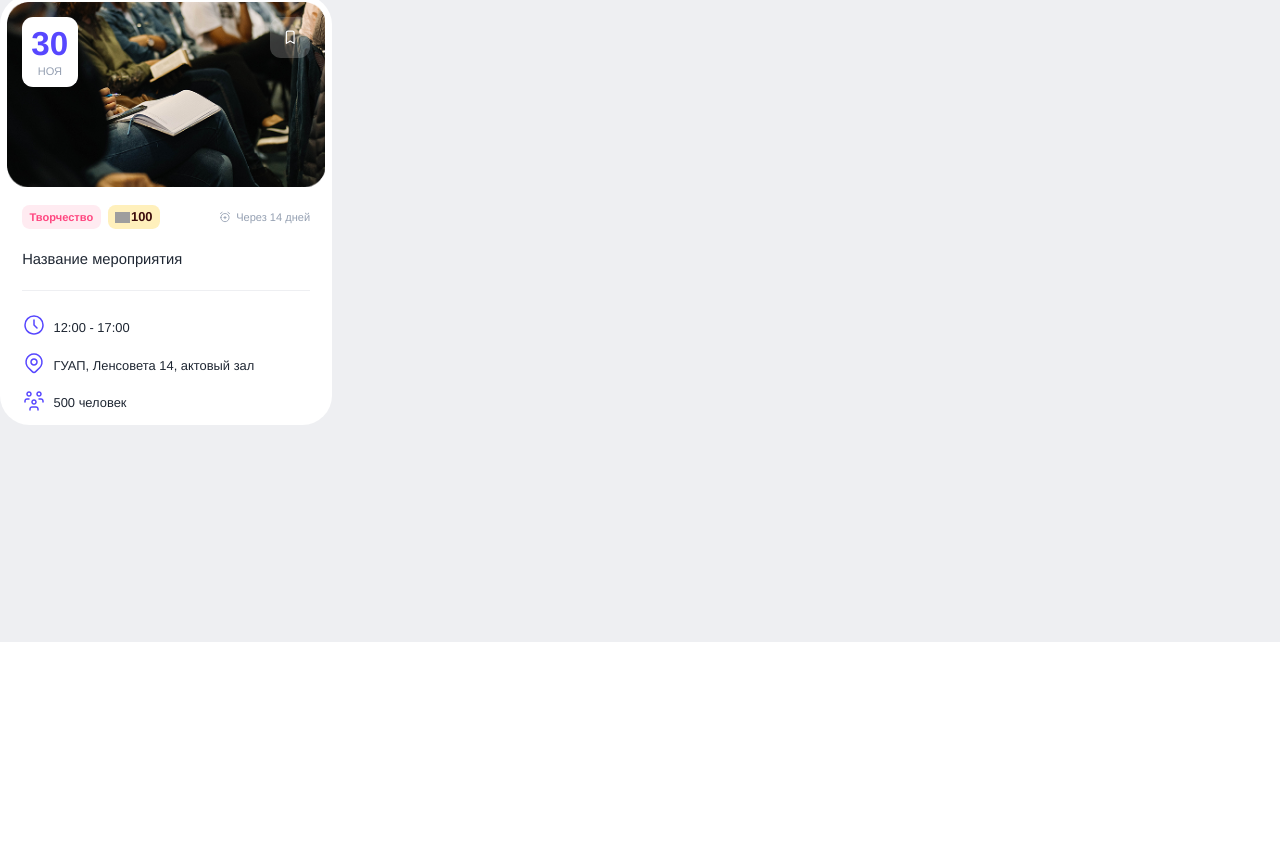
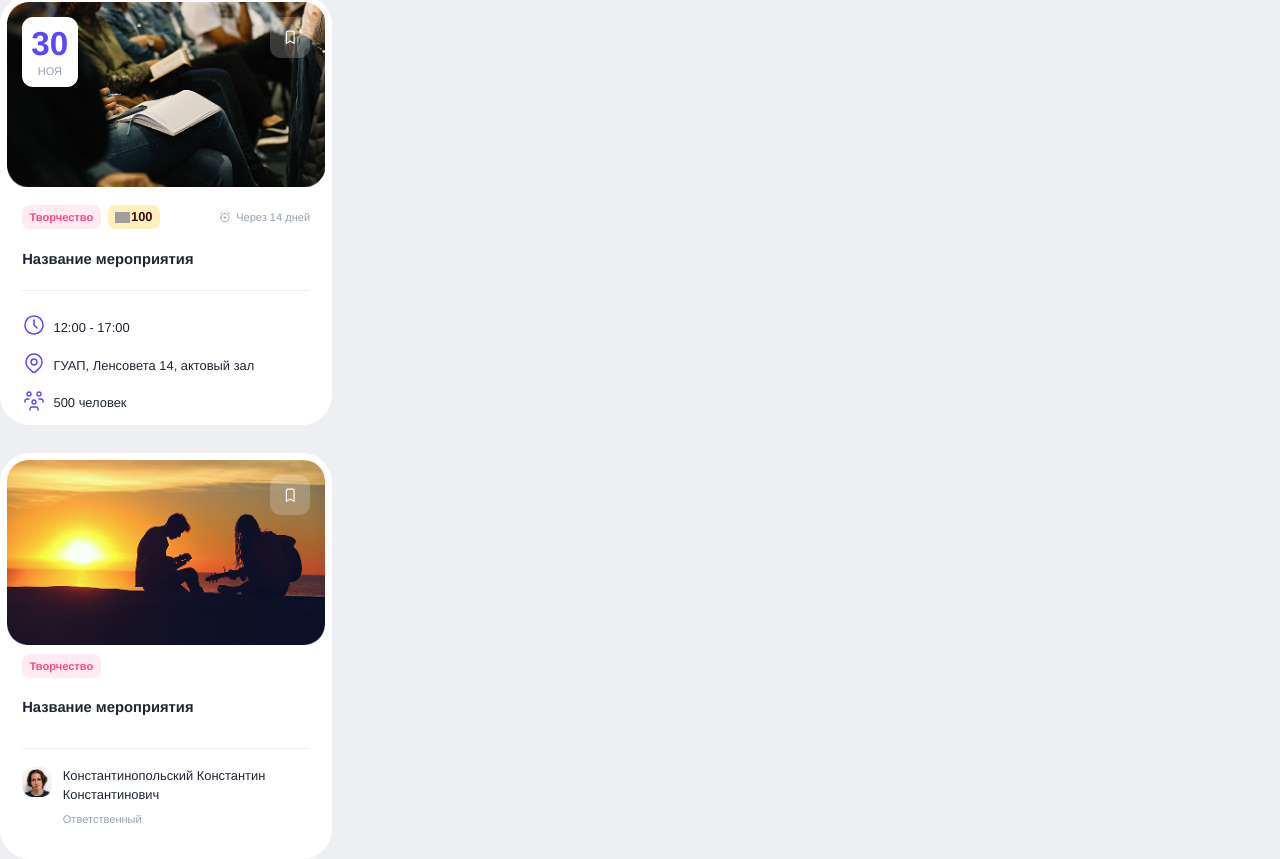
Before and after one commit to Aldiyar-B/Paraweb, a React (Vite) app: page / in a window 1280 px wide. Shown: the part 158-1017 px from the top of the page. Before the commit the page ends 800 px from the top, so only its background shows below. Built offline with nearby package versions, Linux system fonts and the light colour scheme; grey boxes are pictures that could not be loaded.

Commit message:
СommunitiesСard сделаны

```diff
--- a/src/style/components/EventCard/EventCard.module.scss
+++ b/src/style/components/EventCard/EventCard.module.scss
@@ -138,7 +138,9 @@
       color: var(--ultramarine-default-color);
     }
   }
-
+  h3 {
+    font-weight: bold;
+  }
   &__details {
     color: var(--text-color);
     font-weight: 400;
--- /dev/null
+++ b/src/style/components/СommunitiesСard/СommunitiesСard.jsx
@@ -0,0 +1,78 @@
+import PropTypes from 'prop-types';
+import React from 'react';
+import Button from '../../../components/Button/Button';
+import Tag from '../../../components/Tag/Tag';
+import styles from './СommunitiesСard.module.scss';
+
+const icons = import.meta.glob('../../../assets/svg/icons/*.svg', {
+  eager: true,
+  as: 'raw',
+});
+{
+  /* */
+}
+
+const getIcon = (iconName) => {
+  return (
+    icons[`../../../assets/svg/icons/${iconName}.svg`] ||
+    '<!-- Icon not found -->'
+  );
+};
+
+export const CommunitiesCard = ({
+  title,
+  category,
+  imageUrl,
+  avatar,
+  name,
+  role,
+}) => {
+  return (
+    <div className={styles['event-card']}>
+      {/* Верхняя часть */}
+      <div className={styles['event-card__header']}>
+        <Button
+          className={styles['event-card__bookmark']}
+          iconLeft="bookmark"
+          showIconLeft={true}
+          name="bookmark"
+        />
+      </div>
+
+      {/* Контент */}
+      <div className={styles['event-card__content']}>
+        <div className={styles['event-card__info']}>
+          <div className={styles['event-card__info-left']}>
+            <Tag label="Творчество" color="red" />
+          </div>
+        </div>
+        <h3 className={styles['event-card__title']}>{title}</h3>
+
+        {/* Блок с аватаром и именем */}
+        <div className={styles['community-card__user']}>
+          <img
+            src={avatar}
+            alt={name}
+            className={styles['community-card__avatar']}
+          />
+          <div>
+            <p className={styles['community-card__name']}>{name}</p>
+            <p className={styles['community-card__role']}>{role}</p>
+          </div>
+        </div>
+      </div>
+    </div>
+  );
+};
+
+// Пропсы для проверки типов
+CommunitiesCard.propTypes = {
+  title: PropTypes.string.isRequired,
+  category: PropTypes.string,
+  imageUrl: PropTypes.string.isRequired,
+  avatar: PropTypes.string.isRequired,
+  name: PropTypes.string.isRequired,
+  role: PropTypes.string.isRequired,
+};
+
+export default CommunitiesCard;
--- /dev/null
+++ b/src/style/components/СommunitiesСard/СommunitiesСard.module.scss
@@ -0,0 +1,211 @@
+@use '../../global/breakpoints.scss' as *;
+@use '../../utils/typography.scss' as *;
+
+.event-card {
+  background: var(--card-color, #fff);
+  border-radius: 3.2rem;
+  width: 36rem;
+  height: 44rem;
+  overflow: hidden;
+  transition: transform 0.3s ease-in-out;
+
+  @include mobile {
+    width: 35rem;
+    height: 40rem;
+  }
+  &__header {
+    display: flex;
+    width: calc(100% - 1.6rem);
+    height: 20rem;
+    justify-content: flex-end;
+    align-items: stretch;
+    border-radius: 20px;
+    background: url('../../../assets/images/Rectangle 2393.png') center/cover;
+    margin: 0.8rem;
+    padding: 1.6rem;
+  }
+
+  &__date {
+    display: flex;
+    flex-direction: column;
+    align-items: center;
+    justify-content: center;
+    background-color: var(--card-color);
+    padding: 0.8rem;
+    border-radius: 1.2rem;
+    width: 6rem;
+    height: 7.6rem;
+
+    &-number {
+      font-size: 3.6rem;
+      font-weight: 700;
+      color: var(--ultramarine-default-color);
+    }
+
+    &-month {
+      font-size: 1.2rem;
+      font-weight: 500;
+      text-transform: uppercase;
+      color: var(--text-secondary-color);
+    }
+  }
+
+  &__bookmark {
+    background: none;
+    border: none;
+    width: 4.4rem;
+    height: 4.4rem;
+  }
+
+  &__content {
+    margin: 1rem 0.8rem 0.8rem;
+    padding: 0 1.6rem;
+    display: flex;
+    flex-direction: column;
+  }
+
+  &__info {
+    display: flex;
+    align-items: center;
+    justify-content: space-between;
+
+    &-left {
+      display: flex;
+      gap: 0.8rem;
+      @include text-caption;
+    }
+  }
+
+  &__rating {
+    display: flex;
+    align-items: center;
+    gap: 0.1rem;
+    background-color: var(--yellow);
+    padding: 0.4rem 0.8rem;
+    border-radius: 0.8rem;
+
+    &::before {
+      content: '';
+      width: 1.6rem;
+      height: 1.6rem;
+      display: inline-block;
+      background: url('../../../assets/svg/icons/coin-icon.svg') center/contain
+        no-repeat;
+    }
+
+    &-value {
+      font-size: 1.4rem;
+      font-weight: bold;
+    }
+
+    &-days {
+      display: flex;
+      align-items: center;
+      gap: 0.4rem;
+      font-size: 1.2rem;
+      font-weight: 500;
+      color: var(--text-secondary-color);
+
+      &::before {
+        content: '';
+        width: 1.6rem;
+        height: 1.6rem;
+        display: inline-block;
+        background-color: var(--text-secondary-color);
+        mask: url('../../../assets/svg/icons/alarm-plus.svg') center/contain
+          no-repeat;
+        -webkit-mask: url('../../../assets/svg/icons/alarm-plus.svg')
+          center/contain no-repeat;
+      }
+    }
+  }
+
+  &__title {
+    font-size: 1.8rem;
+
+    color: var(--text-color);
+    padding-bottom: 3.2rem;
+    border-bottom: 0.1rem solid var(--divider-color);
+    margin-top: 2rem;
+    @include text-body;
+
+    &:hover {
+      color: var(--ultramarine-default-color);
+    }
+  }
+  h3 {
+    font-weight: bold;
+  }
+  &__details {
+    display: flex;
+    flex-direction: column;
+    gap: 0.5rem;
+    margin-top: 2rem;
+    color: var(--text-color);
+
+    font-weight: 400;
+    font-size: 1.4rem;
+    line-height: 2rem;
+    @include text-body-small;
+
+    @include mobile {
+      gap: 1.6rem;
+    }
+  }
+
+  &__detail {
+    display: flex;
+    align-items: center;
+    gap: 0.8rem;
+    margin-top: 0.4rem;
+
+    span svg path {
+      stroke: var(--ultramarine-default-color);
+    }
+
+    &__icon {
+      font-size: 1.6rem;
+    }
+  }
+}
+
+// Компонент пользователя
+.community-card {
+  &__user {
+    display: flex;
+    align-items: flex-start;
+    gap: 1.2rem;
+    margin-top: 2rem;
+  }
+
+  &__avatar {
+    width: 3.2rem;
+    height: 3.2rem;
+    object-fit: cover;
+  }
+
+  &__info {
+    display: flex;
+    flex-direction: column;
+  }
+
+  &__name {
+    font-size: 1.6rem;
+    color: var(--text-color);
+    font-weight: 500;
+    font-size: 1.4rem;
+    line-height: 2rem;
+    margin-bottom: 8px;
+
+    @include text-body-small;
+  }
+
+  &__role {
+    font-weight: 500;
+    font-size: 12px;
+    line-height: 16px;
+    color: var(--text-secondary-color);
+
+    @include text-caption;
+  }
+}
--- a/src/views/News.jsx
+++ b/src/views/News.jsx
@@ -1,6 +1,9 @@
 import { Link } from 'react-router-dom';
 import '../style/main.scss';
 import { EventCard } from '../style/components/EventCard/EventCard';
+import CommunitiesCard from '../style/components/СommunitiesСard/СommunitiesСard';
+import personAvatar from '../assets/images/person.png';
+
 const event = {
   date: '30',
   month: 'ноя',
@@ -11,9 +14,18 @@ const event = {
   attendees: 500,
   rating: 100,
 };
+
+const сommunities = {
+  date: '30',
+  month: 'ноя',
+  title: 'Название мероприятия',
+  name: 'Константинопольский Константин Константинович',
+  role: 'Ответственный',
+  avatar: personAvatar,
+};
 function News() {
   return (
-    <div style={{ background: '#eeeff2', height: '100vh' }}>
+    <div style={{ background: '#eeeff2', height: '100%' }}>
       <h1 className="text-h1">News</h1>
       <h4 className="text-h4">Это публичная страница</h4>
       <nav>
@@ -30,6 +42,10 @@ function News() {
         </Link>
       </nav>
       <EventCard {...event} />
+      <br />
+      <br />
+      <br />
+      <CommunitiesCard {...сommunities} />
     </div>
   );
 }
```
Also changed, not shown: src/assets/images/Rectangle 2393.png (added), src/assets/images/person.png (added).
